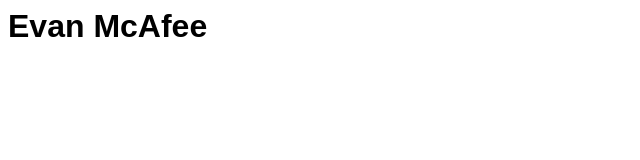
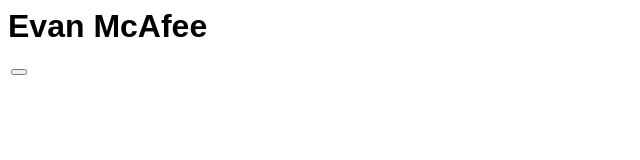
Before and after one commit to evanjmcafee/evanjmcafee.github.io, a plain HTML site: page menu.html in a window 1280 px wide. Shown: the full height of the page, 0-640 px from the left. Drawn offline with Linux system fonts and the light colour scheme.

Commit message:
Update menu.html
testing links

```diff
--- a/menu.html
+++ b/menu.html
@@ -4,5 +4,8 @@
   </head>
   <body>
     <h1>Evan McAfee</h1>
+    <table>
+      <th><button><a href="https://evanjmcafee.github.io/" target="_PARENT"></a></button></th>
+    </table>
   </body>
 </html>
```
